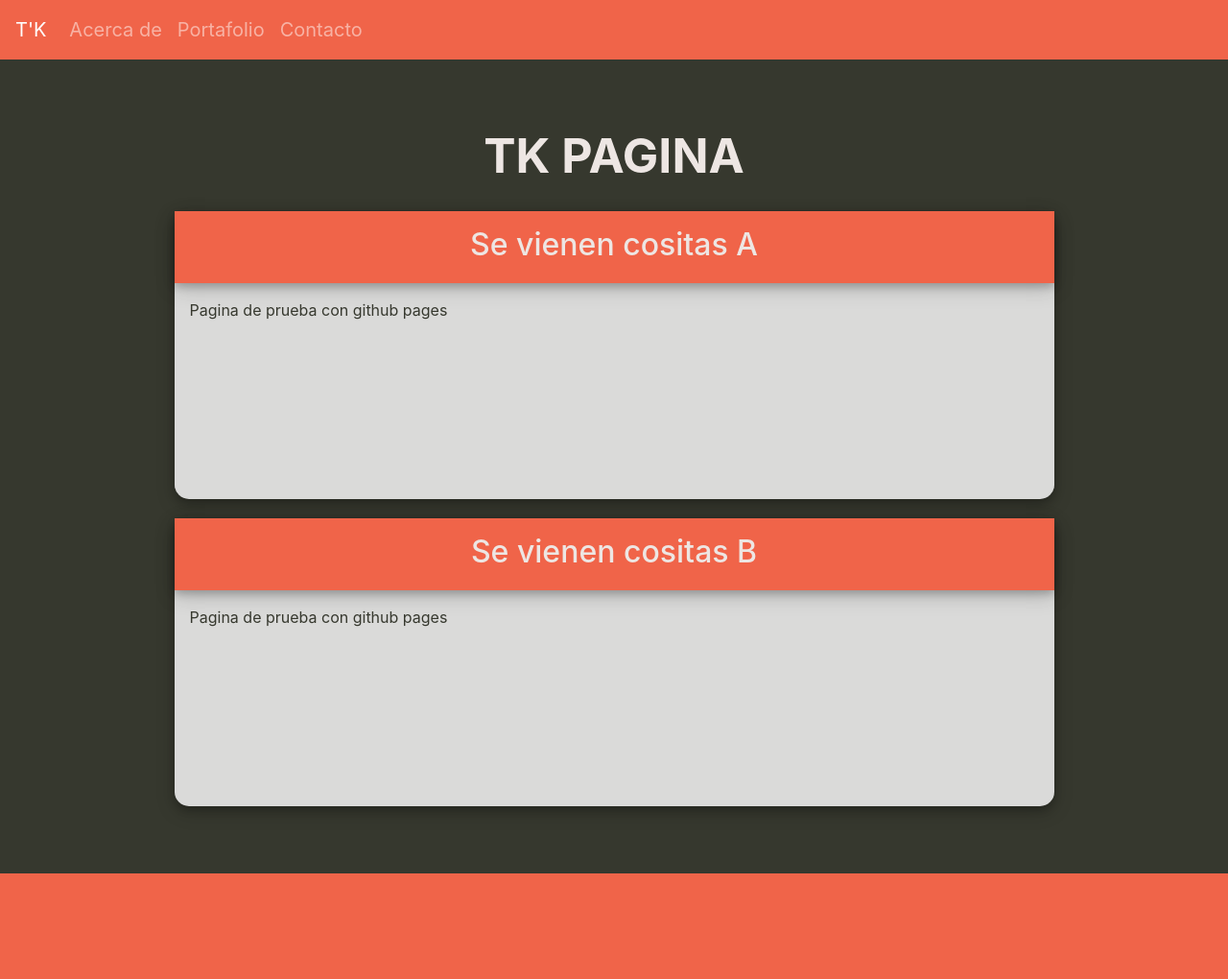
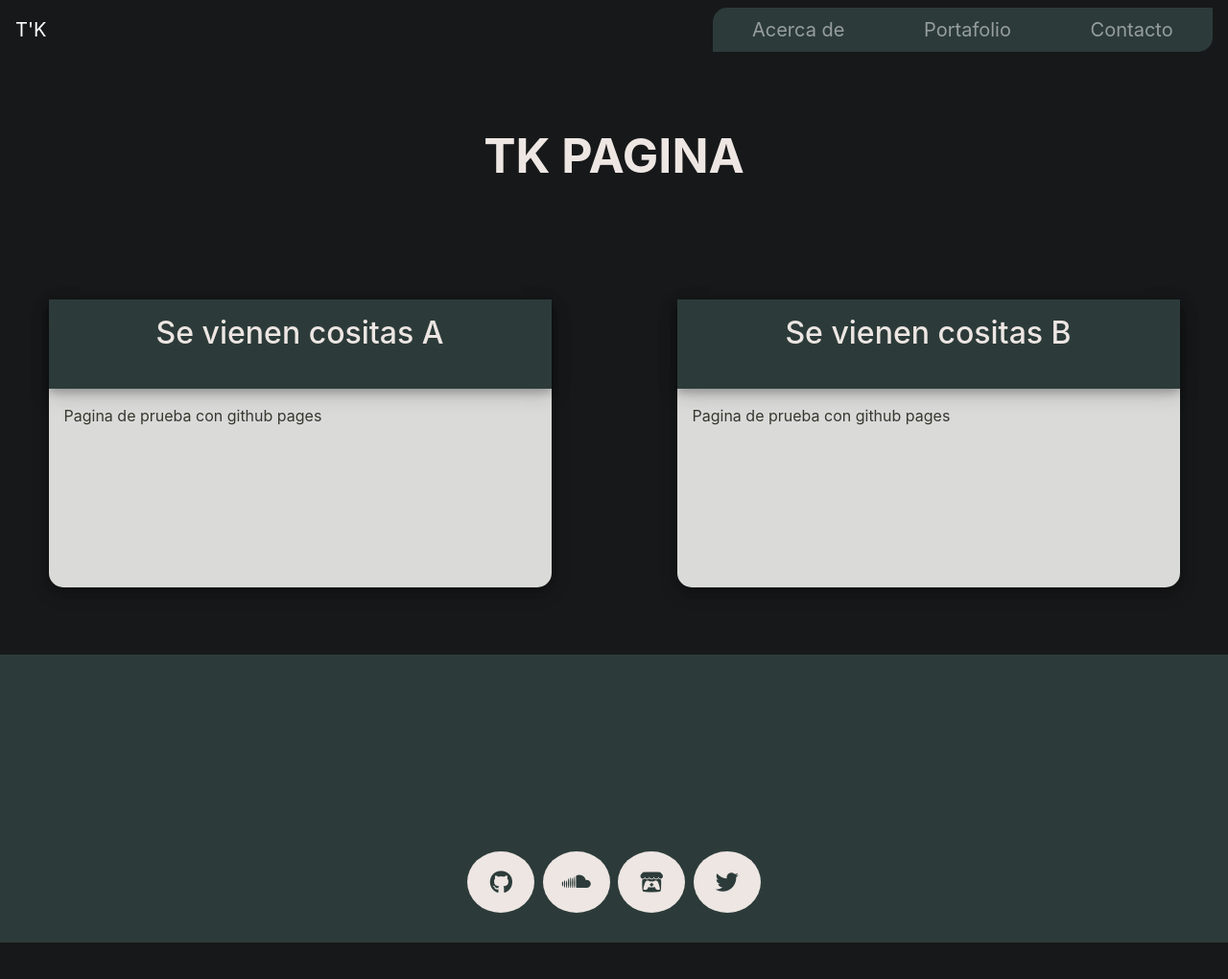
Before and after one commit to TKFjbn/TKFjbn.github.io, a plain HTML site: page index.html in a window 1280 px wide. Shown: the whole page at 96% size. After the commit the page ends 982 px from the top, so only its background shows below. Drawn offline with nearby package versions, Linux system fonts and the light colour scheme.

Commit message:
Cambio diseño 21.03.22
-Cambio del diseño.
-bootstrap 4
-Font Awesome
-iconos redes sociales

```diff
--- a/css/style.css
+++ b/css/style.css
@@ -1,3 +1,6 @@
+
+
+
 *{
     box-sizing: border-box;
 }
@@ -7,17 +10,36 @@ html,body {
     padding:0;
     overflow-x:hidden;
 }
+
+
 .body_class{
-    background-color: #36382E;
+    background-color: #171819;
 }
 
 .separador{
     padding: 25px;
 }
 
+/*font awesome*/
+.fa {
+    padding: 20px;
+    font-size: 24px;
+    width: 70px;
+    text-align: center;
+    text-decoration: none;
+    margin: 5px 2px;
+    border-radius: 50%;
+    background-color: #EDE6E3;
+    color: #2c3b39;
+  }
+  .fa:hover {
+    opacity: 0.7;
+  }
+
 /* El titulo del blog*/
 .header{
     padding: 20px;
+    height: 200px;
     text-align: center;
     color: #EDE6E3;
 }
@@ -30,17 +52,29 @@ html,body {
 /* Navegador */
 .topnav{
     margin: auto;
-    background-color: #F06449;
+    background-color: #171819;
     overflow: hidden;
 }
 
 .topnav a{
     font-size: 20px;
 }
+.topnav li{
+    margin-left: 33.33px;
+    margin-right: 33.33px;
+}
+
+.topnav ul{
+    float: right;
+    flex-direction: row;
+    margin-left: auto;
+    background-color: #2c3b39;
+    border-radius: 15px 0px 15px 0px;
+}
 
 /* Columnas/Contenido de la pagina*/
 .column{
-    width: 70%;
+    width: 40%;
     height: 300px;
     background-color: #DADAD9;
     margin: auto;
@@ -59,8 +93,10 @@ html,body {
     text-align: left;
 }
 .header_column{
-    height: 25%;
-    background-color: #F06449;
+    height: auto;
+    padding-bottom: 15px;
+    overflow: hidden;
+    background-color: #2c3b39;
     box-shadow: 0 4px 8px 0 rgba(0, 0, 0, 0.2), 0 6px 20px 0 rgba(0, 0, 0, 0.19);
 }
 
@@ -70,7 +106,7 @@ html,body {
     clear: both;
 }
 
-@media screen and (max-width: 600px){
+@media screen and (max-width: 650px){
     .column{
         width: 100%;
         height: 300px;
@@ -80,7 +116,13 @@ html,body {
 /* Pie de pagina */
 
 .footer{
-    background-color: #F06449;
-    padding: 100px;
+    background-color: #2c3b39;
     text-align: center;
+    overflow: hidden;
 }
+
+.footer-child{
+    width: auto;
+    height: 100px;
+    color: #DADAD9;
+}
--- a/index.html
+++ b/index.html
@@ -10,6 +10,8 @@
     <script src="https://cdn.jsdelivr.net/npm/jquery@3.6.0/dist/jquery.slim.min.js"></script>
     <script src="https://cdn.jsdelivr.net/npm/popper.js@1.16.1/dist/umd/popper.min.js"></script>
     <script src="https://cdn.jsdelivr.net/npm/bootstrap@4.6.1/dist/js/bootstrap.bundle.min.js"></script>
+    <!--- Font Awesome -->
+    <script src="https://kit.fontawesome.com/b6f1d54c45.js" crossorigin="anonymous"></script>
 
 </head>
     <body class="body_class">
@@ -17,7 +19,7 @@
          <!--- NAVIGATION -->
         <nav class="navbar navbar-expand-md topnav navbar-dark">
             <!--- logo -->
-            <a class="navbar-brand" href="#">T'K</a>
+            <a class="navbar-brand" href="index.html">T'K</a>
 
             <!-- Links -->
             <button class="navbar-toggler" type="button" data-toggle="collapse" data-target="#collapsibleNavbar">
@@ -58,10 +60,18 @@
                 <p>Pagina de prueba con github pages</p>
             </div>
         </div>
+
+        <div class="separador"></div>
         <!--- FOOTER -->
-        <div class="separador"></div>
         <div class="footer">
-            <p></p>
+            <div class="footer-child"></div>
+            <div class="footer-child"></div>
+            <div class="footer-child">
+                <a href="https://github.com/TKFjbn" target="_blank"><i class="fa-brands fa-github fa"></i></i></a>
+                <a href="https://soundcloud.com/tk-fjbn" target="_blank"><i class="fa-brands fa-soundcloud fa"></i></i></a>
+                <a href="https://tk-fjbn.itch.io" target="_blank"><i class="fa-brands fa-itch-io fa"></i></i></a>
+                <a href="https://twitter.com/tkiller_fjbn" target="_blank"><i class="fa-brands fa-twitter fa"></i></i></a>
+            </div>
         </div>
     </body>
 </html>
```
